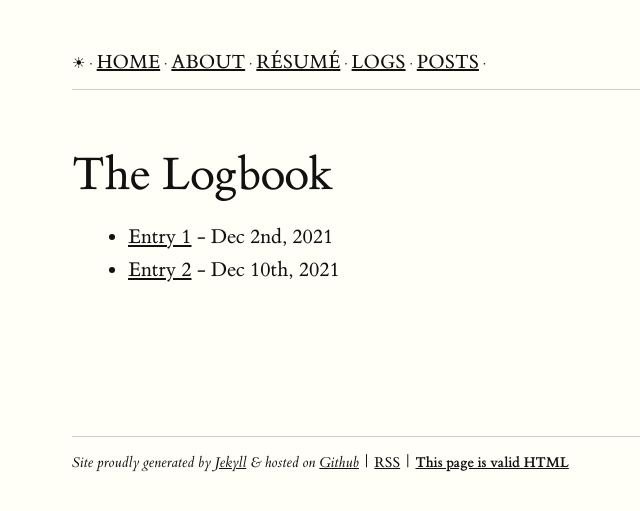
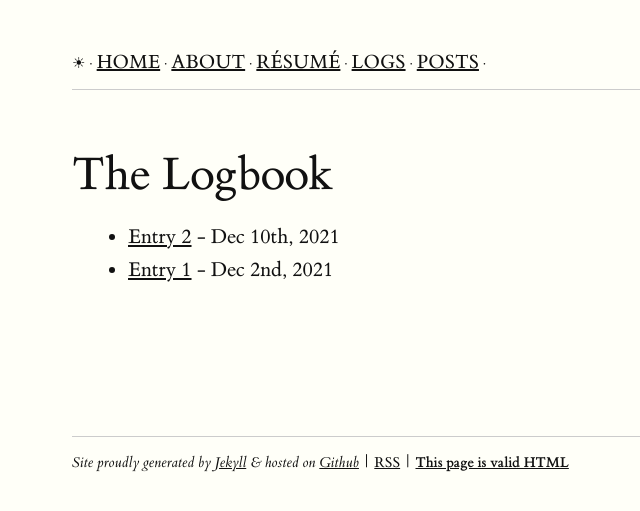
Before and after one commit to smodnix/smodnix.github.io, a Jekyll site: the page built from logs.html, in a window 1280 px wide. Shown: the top 511 px of the page, without its empty margins (88-728 px from the left). Built offline with Jekyll 4.4.1, drawn with Linux system fonts in a browser that asks for light colours.

Commit message:
posts sort by date

```diff
--- a/logs.html
+++ b/logs.html
@@ -5,7 +5,7 @@ title: logbook
 <h1>The Logbook</h1>
 <section>
 <ul>
-  {% for log in site.logs %}
+  {% for log in site.logs reversed %}
     <li>
       <a href="{{ log.url | relative_url }}">{{ log.title }}</a> - {{ log.date | date_to_string: "ordinal", "US" }}
     </li>
--- a/posts.html
+++ b/posts.html
@@ -5,7 +5,7 @@ title: Posts
 <h1>Latest Posts</h1>
 <section>
 <ul>
-  {% for post in site.posts %}
+  {% for post in site.posts reversed %}
     <li>
       <a href="{{ post.url | relative_url }}">{{ post.title }}</a> - {{ post.date | date_to_string: "ordinal", "US" }}
     </li>
```
